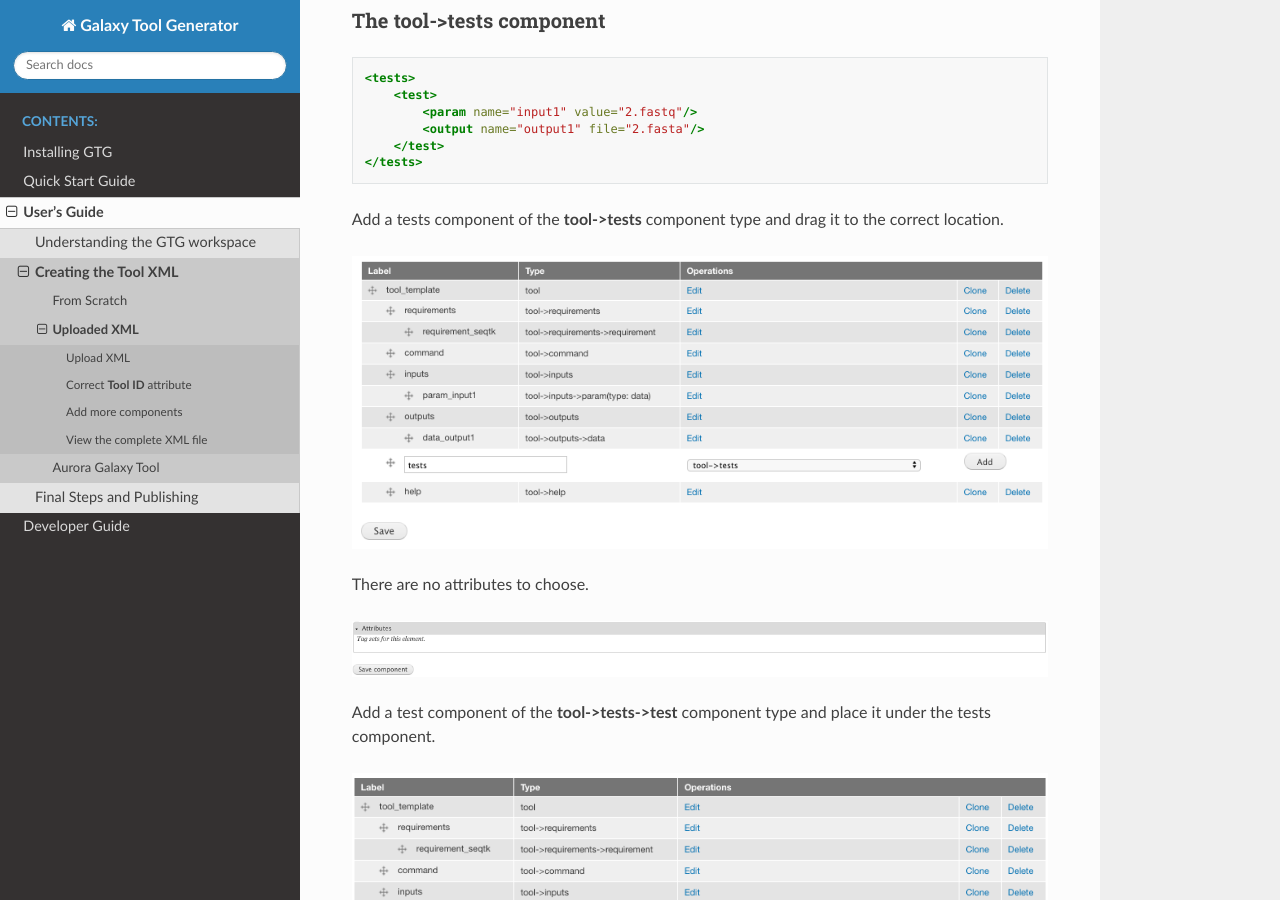
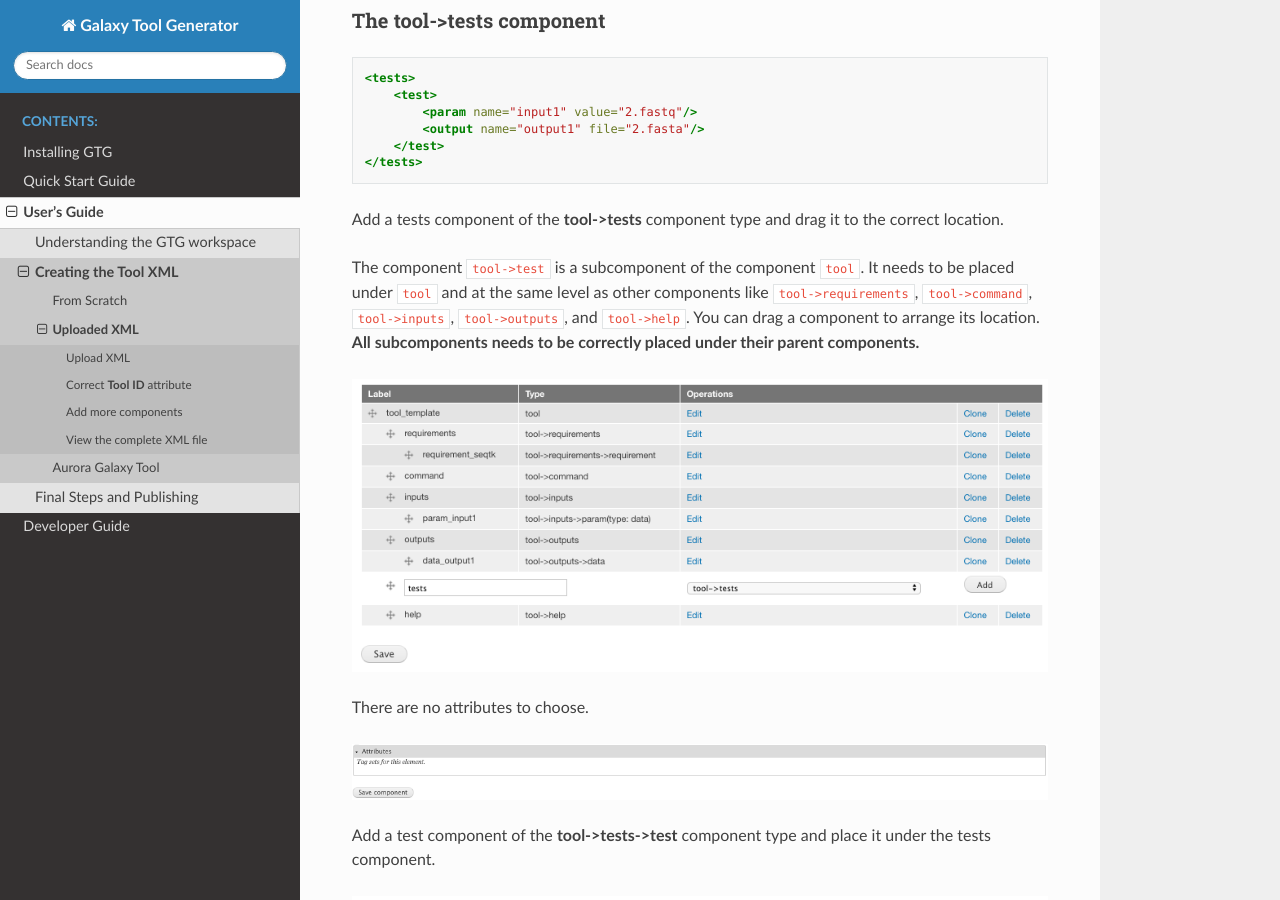
Before and after one commit to statonlab/galaxy_tool_generator, a Sphinx documentation site: the page built from docs/uploaded_xml_guide.rst, in a window 1280 px wide and 900 px high, scrolled down 2546 px. Built offline with Sphinx 7.4.7 and the Read the Docs theme 2.0.0, drawn with Linux system fonts in a browser that asks for light colours.

Commit message:
clarify that subcomponents need to be correctly placed under their parent components

```diff
--- a/docs/scratch_guide.rst
+++ b/docs/scratch_guide.rst
@@ -64,6 +64,9 @@ The resulting XML element looks like this:
 ~~~~~~~~~~~~~~~~~~~~~~~~~~~~~~~~~~
 
 Add **tool->requirements** component
+
+The component ``tool->requirements`` is a subcomponent of the component ``tool``, it needs to be placed under ``tool``. You can drag a component to arrange its location. **All subcomponents needs to be correctly placed under their parent components.**
+
 
 .. image:: /_static/images/tool_requirements.png
 
--- a/docs/uploaded_xml_guide.rst
+++ b/docs/uploaded_xml_guide.rst
@@ -56,6 +56,9 @@ The **tool->tests** component
     </tests>
 
 Add a tests component of the **tool->tests** component type and drag it to the correct location.
+
+The component ``tool->test`` is a subcomponent of the component ``tool``. It needs to be placed under ``tool`` and at the same level as other components like ``tool->requirements``, ``tool->command``, ``tool->inputs``, ``tool->outputs``, and ``tool->help``. You can drag a component to arrange its location. **All subcomponents needs to be correctly placed under their parent components.**
+
 
 .. image:: /_static/images/upload_tool_tests.png
 
```
